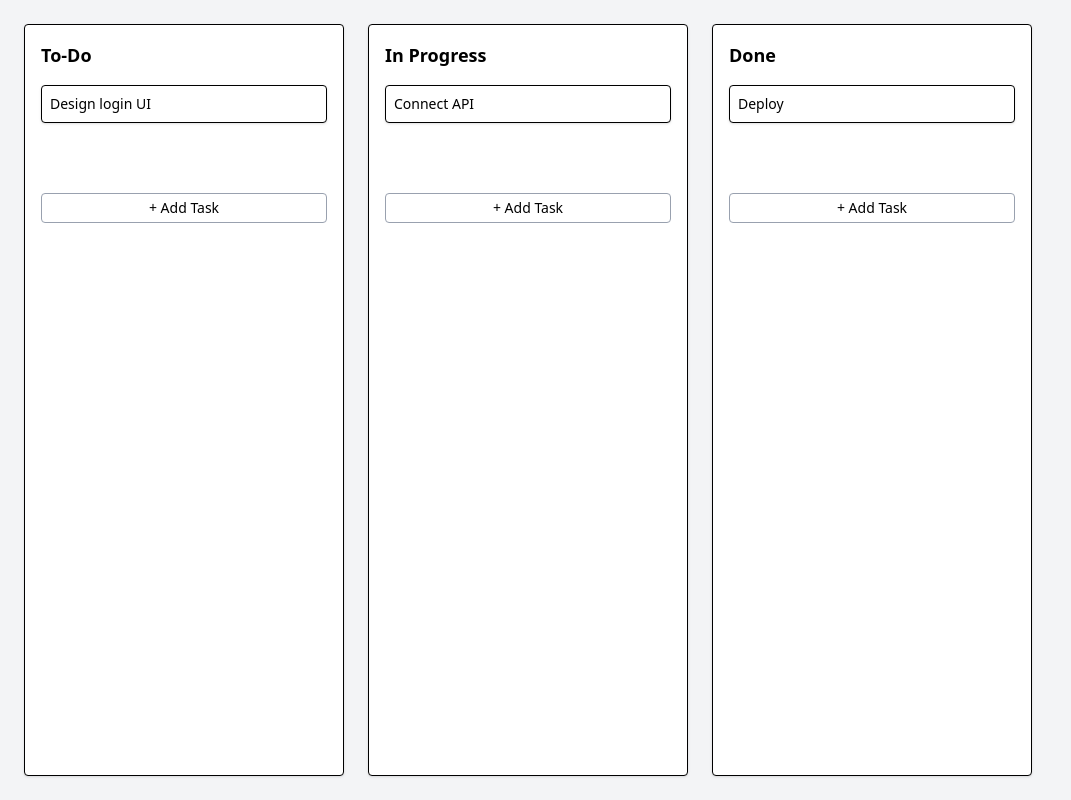
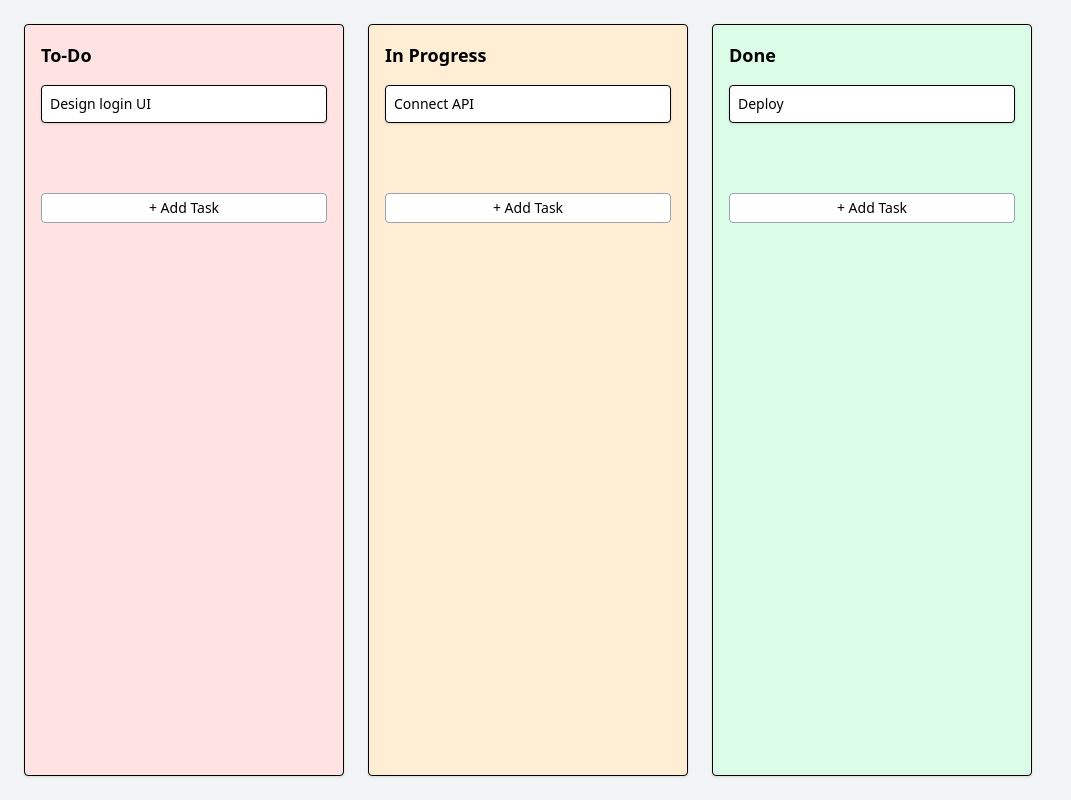
Before and after one commit to Vinit-Kshirsagar/kanban, a Next.js app: page / in a window 1280 px wide. Shown: the whole page, without its empty margins (0-1071 px from the left). Built offline with nearby package versions, Linux system fonts and the light colour scheme.

Commit message:
Added input section(improved)
added colors to the board section.

```diff
--- a/app/page.js
+++ b/app/page.js
@@ -5,9 +5,9 @@ import { DragDropContext, Droppable, Draggable } from '@hello-pangea/dnd';
 import TaskCard from './components/TaskCard';
 
 const columns = [
-  { id: 'todo', title: 'To-Do' },
-  { id: 'inprogress', title: 'In Progress' },
-  { id: 'done', title: 'Done' },
+  { id: 'todo', title: 'To-Do', color: 'bg-red-100' },
+  { id: 'inprogress', title: 'In Progress', color: 'bg-orange-100' },
+  { id: 'done', title: 'Done', color: 'bg-green-100' },
 ];
 
 const initialTasks = [
@@ -16,14 +16,15 @@ const initialTasks = [
   { id: '3', title: 'Deploy', columnId: 'done' },
 ];
 
-
 export default function KanbanBoard() {
   const [tasks, setTasks] = useState(initialTasks);
+  const [newTaskInputs, setNewTaskInputs] = useState({});
+  const [showInputs, setShowInputs] = useState({});
 
+  // Drag and Drop Logic
   const handleDragEnd = (result) => {
     const { source, destination, draggableId } = result;
     if (!destination) return;
-
 
     setTasks((prevTasks) =>
       prevTasks.map((task) =>
@@ -34,11 +35,39 @@ export default function KanbanBoard() {
     );
   };
 
+  // Add Task Button Click
+  const toggleInput = (columnId) => {
+    setShowInputs((prev) => ({
+      ...prev,
+      [columnId]: !prev[columnId],
+    }));
+  };
+
+  // Add Task Submit
+  const handleAddTask = (columnId) => {
+    const inputText = newTaskInputs[columnId]?.trim();
+    if (!inputText) return;
+
+    const newTask = {
+      id: Date.now().toString(),
+      title: inputText,
+      columnId,
+    };
+
+    setTasks((prev) => [...prev, newTask]);
+
+    setNewTaskInputs((prev) => ({ ...prev, [columnId]: '' }));
+    setShowInputs((prev) => ({ ...prev, [columnId]: false }));
+  };
+
   return (
     <DragDropContext onDragEnd={handleDragEnd}>
       <div className="flex gap-6 p-6 bg-gray-100 min-h-screen">
         {columns.map((col) => (
-          <div key={col.id} className="w-80 p-4 bg-white border rounded shadow">
+          <div
+            key={col.id}
+            className={`w-80 p-4 border rounded shadow ${col.color}`}
+          >
             <h2 className="text-lg font-bold mb-4">{col.title}</h2>
 
             <Droppable droppableId={col.id}>
@@ -71,12 +100,37 @@ export default function KanbanBoard() {
                 </div>
               )}
             </Droppable>
+
+            {/* Input Field for Adding Tasks */}
+            {showInputs[col.id] && (
+              <div className="mt-2">
+                <input
+                  type="text"
+                  placeholder="Enter task..."
+                  value={newTaskInputs[col.id] || ''}
+                  onChange={(e) =>
+                    setNewTaskInputs((prev) => ({
+                      ...prev,
+                      [col.id]: e.target.value,
+                    }))
+                  }
+                  className="w-full p-1 border rounded text-sm mb-1"
+                />
+                <button
+                  onClick={() => handleAddTask(col.id)}
+                  className="w-full bg-blue-500 text-white text-sm py-1 rounded hover:bg-blue-600"
+                >
+                  Add
+                </button>
+              </div>
+            )}
+
             <button
-  onClick={() => handleAddTask(status)}
-  className="mt-2 w-full bg-white border border-gray-400 rounded p-1 text-sm hover:bg-gray-100"
->
-  + Add Task
-</button>
+              onClick={() => toggleInput(col.id)}
+              className="mt-2 w-full bg-white border border-gray-400 rounded p-1 text-sm hover:bg-gray-100"
+            >
+              + Add Task
+            </button>
           </div>
         ))}
       </div>
```
